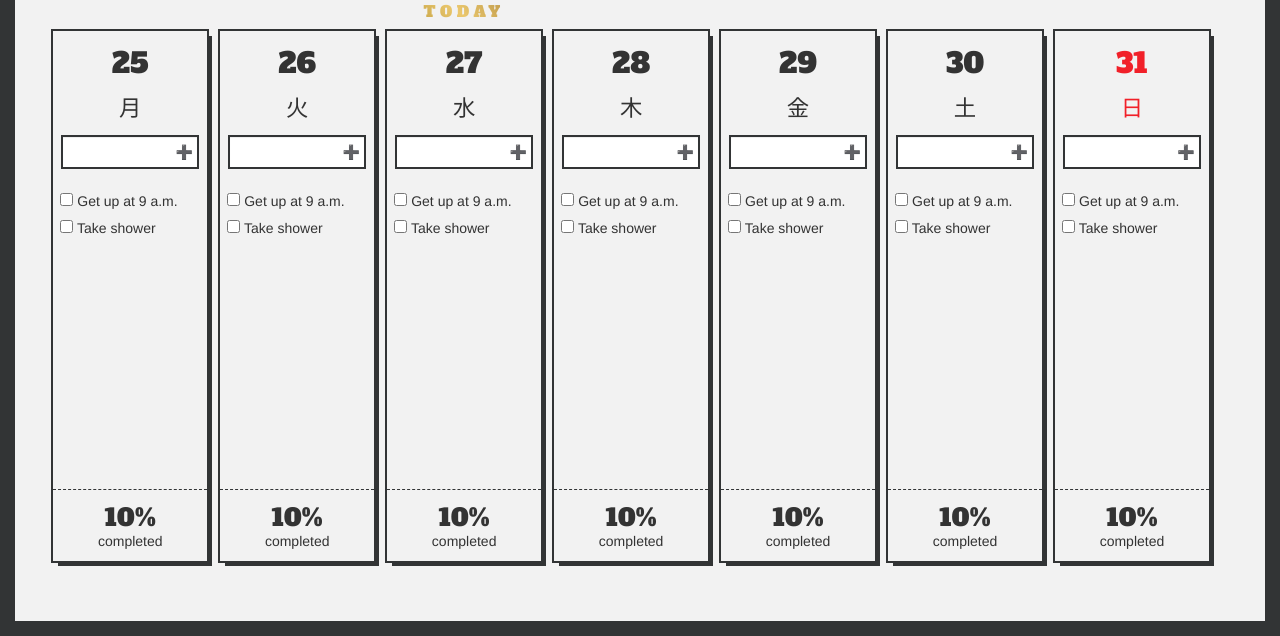
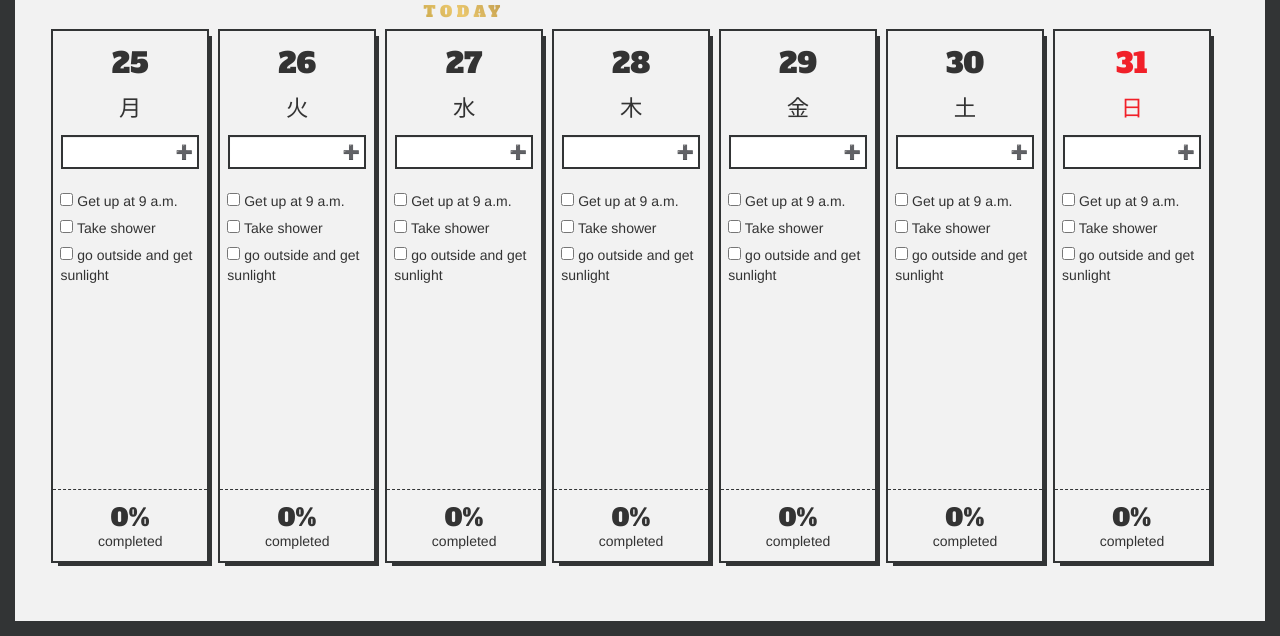
Before and after one commit to haleyparkdesign/weekly-checklist, a plain HTML site: page index.html in a window 1280 px wide. Shown: the part 164-800 px from the top of the page. Drawn offline with nearby package versions, Linux system fonts and the light colour scheme.

Commit message:
Add files via upload

```diff
--- a/index.html
+++ b/index.html
@@ -31,7 +31,7 @@
                 <button class="submit" data-id="addTaskButton">➕</button>
             </form>
             <div class="completed">
-                <h3>10%</h3>
+                <h3 class="percentage">0%</h3>
                 <p>completed</p>
             </div>
         </div>
@@ -44,7 +44,7 @@
                 <button class="submit" data-id="addTaskButton">➕</button>
             </form>
             <div class="completed">
-                <h3>10%</h3>
+                <h3 class="percentage">0%</h3>
                 <p>completed</p>
             </div>
         </div>
@@ -58,7 +58,7 @@
             </form>
 
             <div class="completed">
-                <h3>10%</h3>
+                <h3 class="percentage">0%</h3>
                 <p>completed</p>
             </div>
         </div>
@@ -72,7 +72,7 @@
             </form>
 
             <div class="completed">
-                <h3>10%</h3>
+                <h3 class="percentage">0%</h3>
                 <p>completed</p>
             </div>
         </div>
@@ -86,7 +86,7 @@
             </form>
 
             <div class="completed">
-                <h3>10%</h3>
+                <h3 class="percentage">0%</h3>
                 <p>completed</p>
             </div>
         </div>
@@ -100,7 +100,7 @@
             </form>
 
             <div class="completed">
-                <h3>10%</h3>
+                <h3 class="percentage">0%</h3>
                 <p>completed</p>
             </div>
         </div>
@@ -114,7 +114,7 @@
             </form>
 
             <div class="completed">
-                <h3>10%</h3>
+                <h3 class="percentage">0%</h3>
                 <p>completed</p>
             </div>
         </div>
--- a/main.js
+++ b/main.js
@@ -1,6 +1,6 @@
 var weekdates = [];
 var $weekDates = ['#monDate', '#tueDate', '#wedDate', '#thuDate', '#friDate', '#satDate', '#sunDate'];
-var static = ['Get up at 9 a.m.', 'Take shower'];
+var static = ['Get up at 9 a.m.', 'Take shower', 'go outside and get sunlight'];
 var weekdayHanja = ['月', '火', '水', '木', '金', '土', '日'];
 var monTasks = [];
 var tueTasks = [];
@@ -88,6 +88,9 @@ $(document).on('change', '.form-check-input', function () {
     } else {
         theLabel.removeClass('done');
     }
+
+    var thisColumn = $(this).closest('.column');
+    thisColumn.find('.percentage').text(percentage(thisColumn) + '%');
 })
 
 function whatDay(column) {
@@ -102,22 +105,6 @@ function whatDay(column) {
     }
 }
 
-//$('[data-id="taskForm"]').on('submit', function () {
-//    event.preventDefault();
-//    var data = {};
-//    var $dayColumn = $(this).closest('.column');
-//
-//    $('[data-id="taskForm"]').serializeArray().forEach(function (item) {
-//        var addedTask = '' + item.value + '';
-//        console.log('added task is' + item.value);
-//        weekTasks[whatDay($dayColumn)].push(addedTask);
-//        console.log(weekTasks[whatDay($dayColumn)]);
-//    });
-//
-//    var taskDOM = makeCheckbox(weekTasks[whatDay($dayColumn)][weekTasks[whatDay($dayColumn)].length - 1]);
-//
-//    $dayColumn.find('.tasks').append(taskDOM);
-//})
 
 $(document).on('click', '[data-id="addTaskButton"]', function () {
     event.preventDefault();
@@ -136,3 +123,10 @@ $(document).on('click', '[data-id="addTaskButton"]', function () {
 
     $dayColumn.find('.tasks').append(taskDOM);
 })
+
+function percentage (column) {
+    var $items = column.find('.done');
+    console.log($items.length);
+    console.log(weekTasks[whatDay(column)].length);
+    return (Math.round(($items.length / weekTasks[whatDay(column)].length)*100))
+}
```
